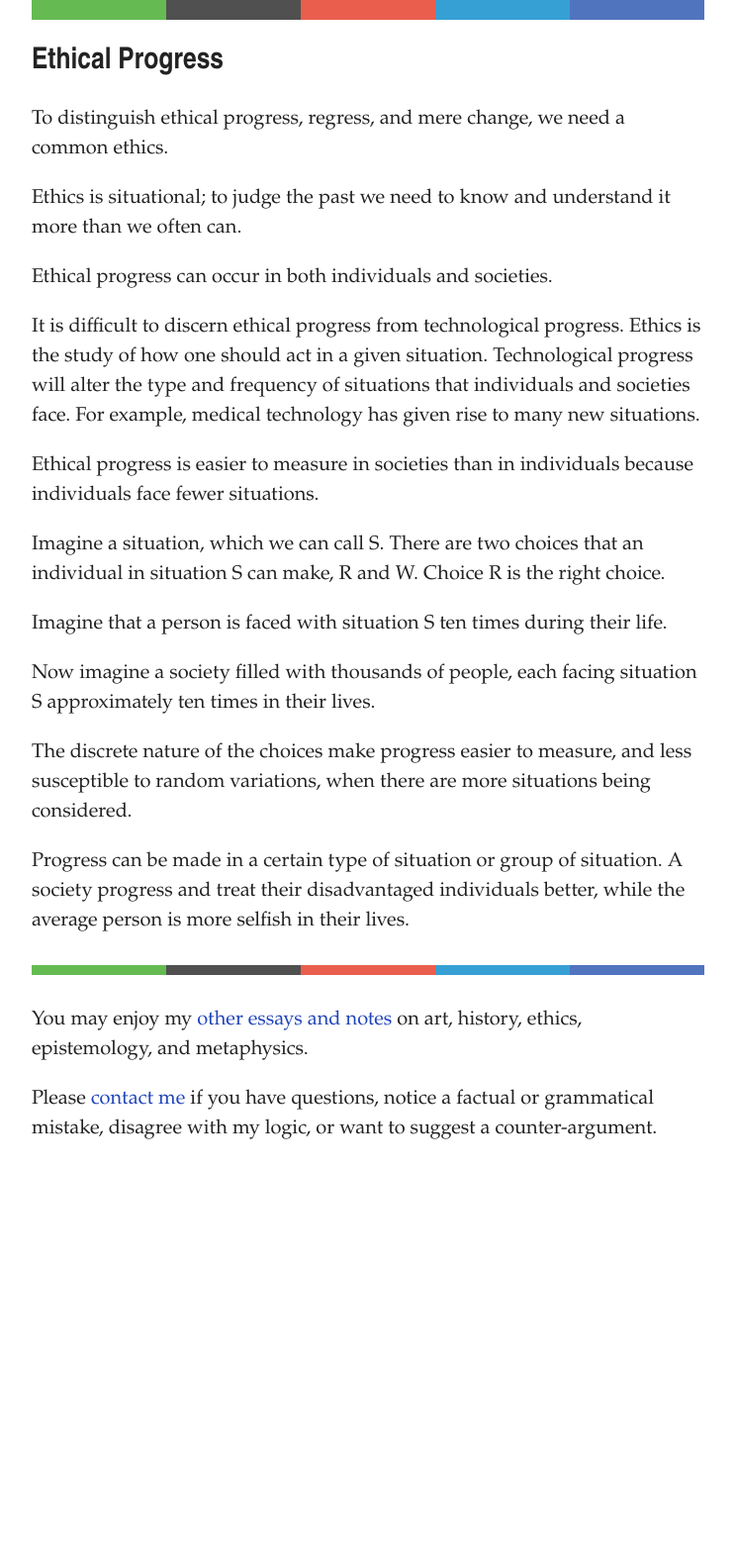
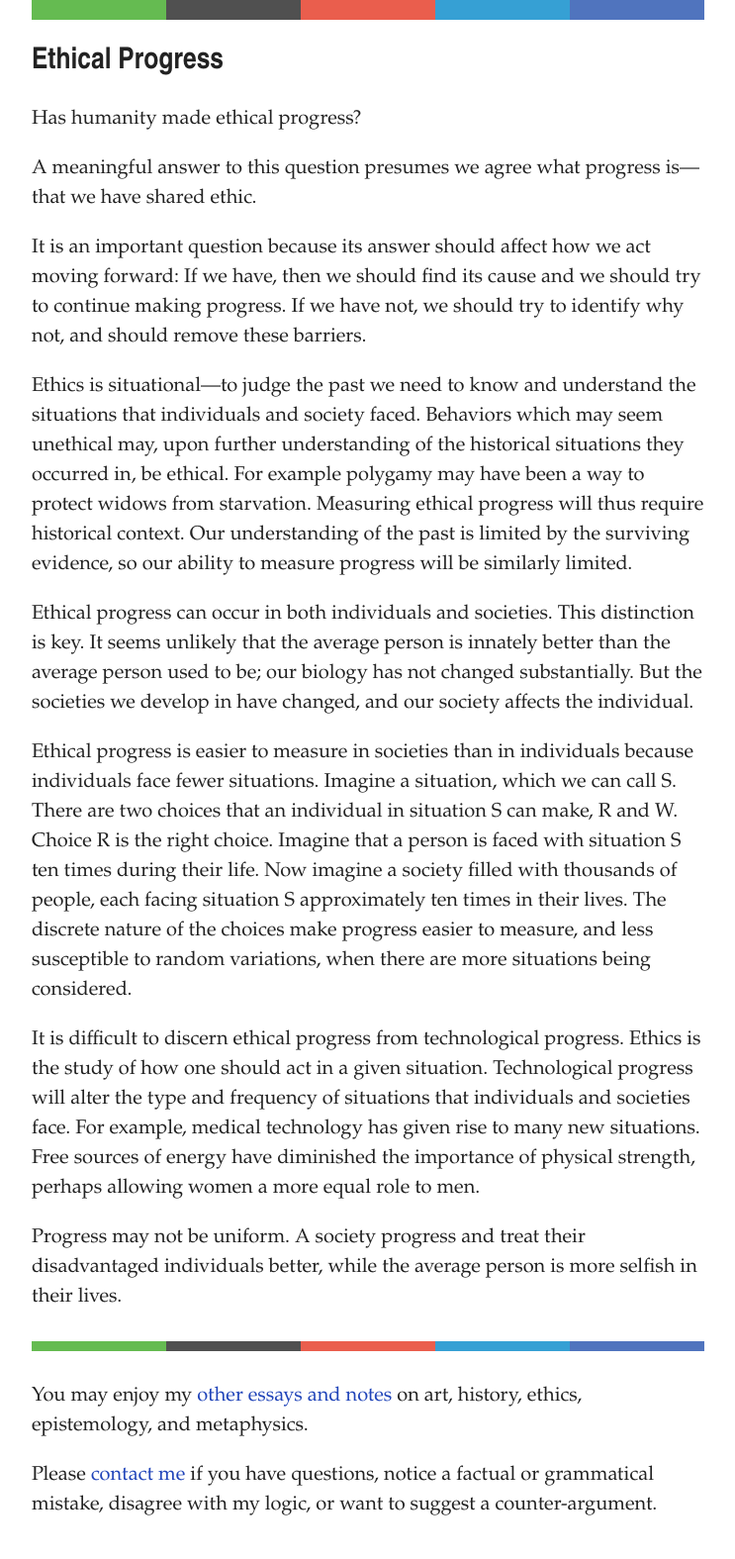
Before and after one commit to artsandmetaphysics/goodlifeodyssey, a Jekyll site: the page built from _essays/ethical-progress.md, in a window 1280 px wide. Shown: the whole page at 99% size, without its empty margins (268-1011 px from the left). Built offline with Jekyll 4.4.1, drawn with Linux system fonts in a browser that asks for light colours; before the commit the page ends 1195 px from its top, so only the background shows below that.

Commit message:
Update essay

```diff
--- a/_essays/ethical-progress.md
+++ b/_essays/ethical-progress.md
@@ -5,22 +5,18 @@ status: incomplete
 order: 3.1
 ---
 
-To distinguish ethical progress, regress, and mere change, we need a common ethics.
+Has humanity made ethical progress?
 
-Ethics is situational; to judge the past we need to know and understand it more than we often can.
+A meaningful answer to this question presumes we agree what progress is---that we have shared ethic.
 
-Ethical progress can occur in both individuals and societies.
+It is an important question because its answer should affect how we act moving forward: If we have, then we should find its cause and we should try to continue making progress. If we have not, we should try to identify why not, and should remove these barriers.
 
-It is difficult to discern ethical progress from technological progress.  Ethics is the study of how one should act in a given situation.  Technological progress will alter the type and frequency of situations that individuals and societies face.  For example, medical technology has given rise to many new situations.
+Ethics is situational---to judge the past we need to know and understand the situations that individuals and society faced.  Behaviors which may seem unethical may, upon further understanding of the historical situations they occurred in, be ethical.  For example polygamy may have been a way to protect widows from starvation.  Measuring ethical progress will thus require historical context.  Our understanding of the past is limited by the surviving evidence, so our ability to measure progress will be similarly limited.
 
-Ethical progress is easier to measure in societies than in individuals because individuals face fewer situations.
+Ethical progress can occur in both individuals and societies.  This distinction is key.  It seems unlikely that the average person is innately better than the average person used to be; our biology has not changed substantially.  But the societies we develop in have changed, and our society affects the individual.
 
-Imagine a situation, which we can call S.  There are two choices that an individual in situation S can make, R and W.  Choice R is the right choice.
+Ethical progress is easier to measure in societies than in individuals because individuals face fewer situations.  Imagine a situation, which we can call S.  There are two choices that an individual in situation S can make, R and W.  Choice R is the right choice. Imagine that a person is faced with situation S ten times during their life. Now imagine a society filled with thousands of people, each facing situation S approximately ten times in their lives. The discrete nature of the choices make progress easier to measure, and less susceptible to random variations, when there are more situations being considered.
 
-Imagine that a person is faced with situation S ten times during their life.
+It is difficult to discern ethical progress from technological progress.  Ethics is the study of how one should act in a given situation.  Technological progress will alter the type and frequency of situations that individuals and societies face.  For example, medical technology has given rise to many new situations.  Free sources of energy have diminished the importance of physical strength, perhaps allowing women a more equal role to men.
 
-Now imagine a society filled with thousands of people, each facing situation S approximately ten times in their lives.
-
-The discrete nature of the choices make progress easier to measure, and less susceptible to random variations, when there are more situations being considered.
-
-Progress can be made in a certain type of situation or group of situation.  A society progress and treat their disadvantaged individuals better, while the average person is more selfish in their lives.
+Progress may not be uniform.  A society progress and treat their disadvantaged individuals better, while the average person is more selfish in their lives.
```
